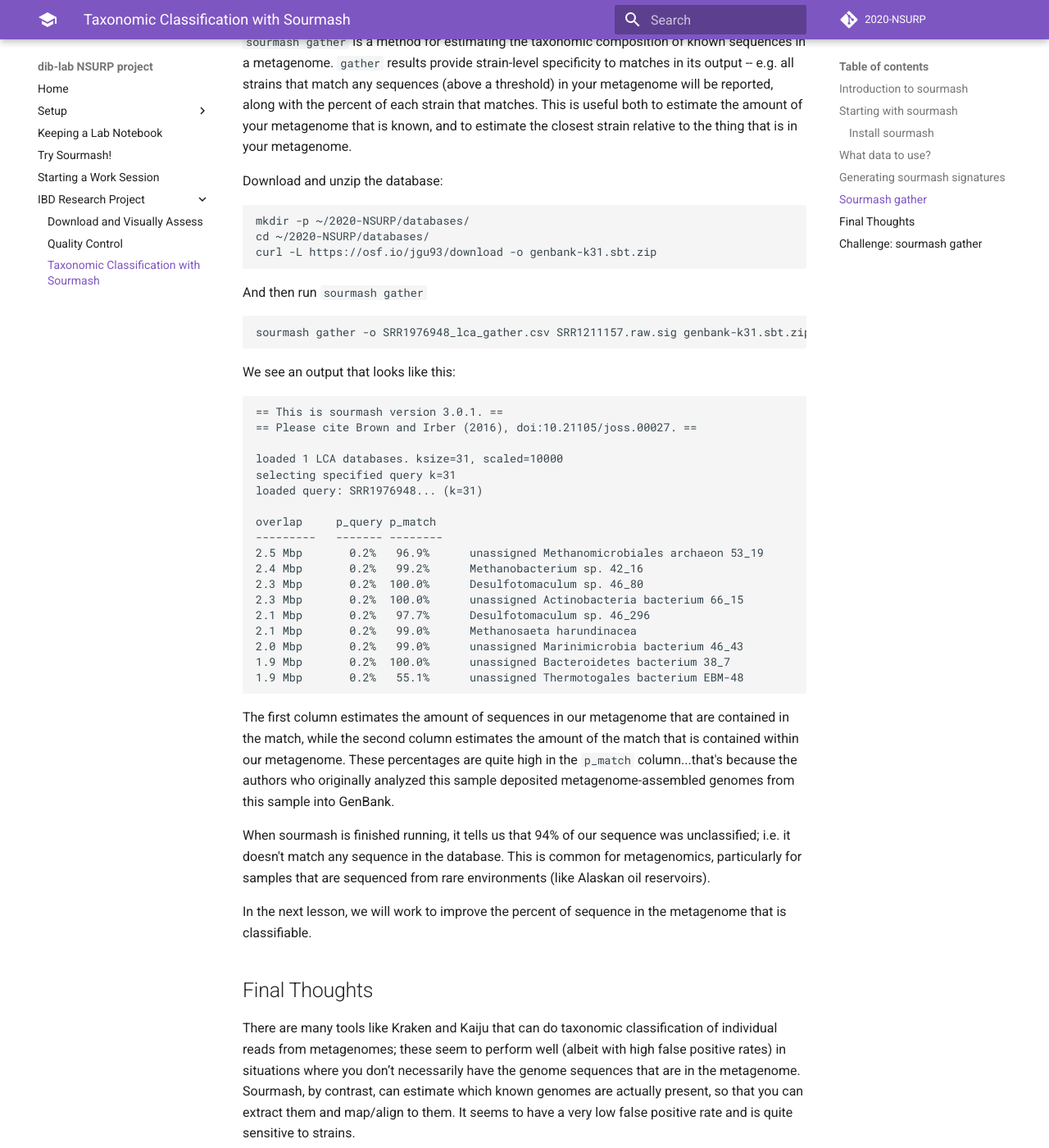
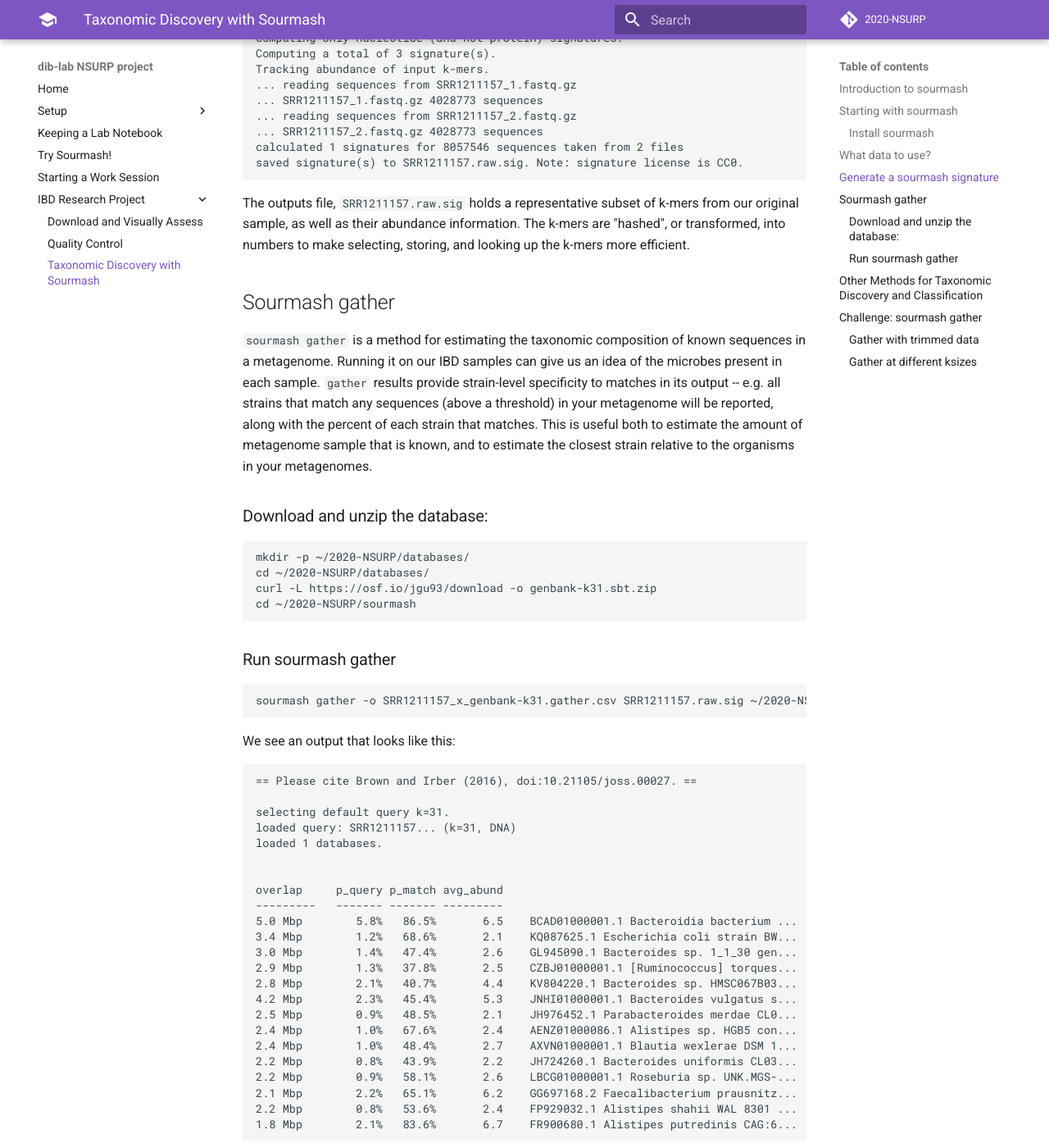
Before and after one commit to dib-lab/2020-NSURP, an MkDocs documentation site: the page built from doc/08.taxonomic-discovery-with-sourmash.md, in a window 1280 px wide and 1400 px high, scrolled down 2128 px. Shown: the whole window at 82% size. Built offline with MkDocs 1.6.1 and Material for MkDocs 9.7.7, drawn with Linux system fonts in a browser that asks for light colours; comment, search, counter and statistics services are not loaded; some of the changed text lies outside the part shown.

Commit message:
upd taxo discovery

````diff
--- a/doc/08.taxonomic-classification-with-sourmash.md
+++ b/doc/08.taxonomic-discovery-with-sourmash.md
@@ -1,4 +1,4 @@
-Taxonomic Classification with Sourmash
+Taxonomic Discovery with Sourmash
 ===
 
 *(beware: module construction still in progress)*
@@ -62,7 +62,7 @@
 ln -s ~/2020-NSURP/raw_data/*fastq.gz .
 ```
 
-## Generating sourmash signatures
+## Generate a sourmash signature
 
 Next, let's make sourmash signatures from our reads.
 
@@ -72,72 +72,126 @@
 sourmash compute -o SRR1211157.raw.sig --merge SRR1211157 --scaled 2000 -k 21,31,51 --track-abundance SRR1211157_*fastq.gz
 ```
 
+You should see output that looks like this:
+
+```
+== This is sourmash version 3.4.1. ==
+== Please cite Brown and Irber (2016), doi:10.21105/joss.00027. ==
+
+setting num_hashes to 0 because --scaled is set
+computing signatures for files: SRR1211157_1.fastq.gz, SRR1211157_2.fastq.gz
+Computing signature for ksizes: [21, 31, 51]
+Computing only nucleotide (and not protein) signatures.
+Computing a total of 3 signature(s).
+Tracking abundance of input k-mers.
+... reading sequences from SRR1211157_1.fastq.gz
+... SRR1211157_1.fastq.gz 4028773 sequences
+... reading sequences from SRR1211157_2.fastq.gz
+... SRR1211157_2.fastq.gz 4028773 sequences
+calculated 1 signatures for 8057546 sequences taken from 2 files
+saved signature(s) to SRR1211157.raw.sig. Note: signature license is CC0.
+```
+
 The outputs file, `SRR1211157.raw.sig` holds a representative subset of k-mers from our original sample, as well as their abundance information.
 The k-mers are "hashed", or transformed, into numbers to make selecting, storing, and looking up the k-mers more efficient.
 
 ## Sourmash gather
 
 `sourmash gather` is a method for estimating the taxonomic composition of known sequences in a metagenome.
+Running it on our IBD samples can give us an idea of the microbes present in each sample.
  `gather` results provide strain-level specificity to matches in its output -- e.g. all strains that match any sequences (above a threshold) in your metagenome will be reported, along with the percent of each strain that matches.
-This is useful both to estimate the amount of your metagenome that is known, and to estimate the closest strain relative to the thing that is in your metagenome.
+This is useful both to estimate the amount of metagenome sample that is known, and to estimate the closest strain relative to the organisms in your metagenomes.
 
-Download and unzip the database:
+### Download and unzip the database:
 
 ```
 mkdir -p ~/2020-NSURP/databases/
 cd ~/2020-NSURP/databases/
 curl -L https://osf.io/jgu93/download -o genbank-k31.sbt.zip
+cd ~/2020-NSURP/sourmash
 ```
 
-And then run `sourmash gather`
+### Run sourmash gather
 
 ```
-sourmash gather -o SRR1976948_lca_gather.csv SRR1211157.raw.sig genbank-k31.sbt.zip
+sourmash gather -o SRR1211157_x_genbank-k31.gather.csv SRR1211157.raw.sig ~/2020-NSURP/databases/genbank-k31.sbt.zip
 ```
 
 We see an output that looks like this:
 
 ```
-== This is sourmash version 3.0.1. ==
 == Please cite Brown and Irber (2016), doi:10.21105/joss.00027. ==
 
-loaded 1 LCA databases. ksize=31, scaled=10000
-selecting specified query k=31
-loaded query: SRR1976948... (k=31)
+selecting default query k=31.
+loaded query: SRR1211157... (k=31, DNA)
+loaded 1 databases.
 
-overlap     p_query p_match
----------   ------- --------
-2.5 Mbp       0.2%   96.9%      unassigned Methanomicrobiales archaeon 53_19
-2.4 Mbp       0.2%   99.2%      Methanobacterium sp. 42_16
-2.3 Mbp       0.2%  100.0%      Desulfotomaculum sp. 46_80
-2.3 Mbp       0.2%  100.0%      unassigned Actinobacteria bacterium 66_15
-2.1 Mbp       0.2%   97.7%      Desulfotomaculum sp. 46_296
-2.1 Mbp       0.2%   99.0%      Methanosaeta harundinacea
-2.0 Mbp       0.2%   99.0%      unassigned Marinimicrobia bacterium 46_43
-1.9 Mbp       0.2%  100.0%      unassigned Bacteroidetes bacterium 38_7
-1.9 Mbp       0.2%   55.1%      unassigned Thermotogales bacterium EBM-48
+
+overlap     p_query p_match avg_abund
+---------   ------- ------- ---------
+5.0 Mbp        5.8%   86.5%       6.5    BCAD01000001.1 Bacteroidia bacterium ...
+3.4 Mbp        1.2%   68.6%       2.1    KQ087625.1 Escherichia coli strain BW...
+3.0 Mbp        1.4%   47.4%       2.6    GL945090.1 Bacteroides sp. 1_1_30 gen...
+2.9 Mbp        1.3%   37.8%       2.5    CZBJ01000001.1 [Ruminococcus] torques...
+2.8 Mbp        2.1%   40.7%       4.4    KV804220.1 Bacteroides sp. HMSC067B03...
+4.2 Mbp        2.3%   45.4%       5.3    JNHI01000001.1 Bacteroides vulgatus s...
+2.5 Mbp        0.9%   48.5%       2.1    JH976452.1 Parabacteroides merdae CL0...
+2.4 Mbp        1.0%   67.6%       2.4    AENZ01000086.1 Alistipes sp. HGB5 con...
+2.4 Mbp        1.0%   48.4%       2.7    AXVN01000001.1 Blautia wexlerae DSM 1...
+2.2 Mbp        0.8%   43.9%       2.2    JH724260.1 Bacteroides uniformis CL03...
+2.2 Mbp        0.9%   58.1%       2.6    LBCG01000001.1 Roseburia sp. UNK.MGS-...
+2.1 Mbp        2.2%   65.1%       6.2    GG697168.2 Faecalibacterium prausnitz...
+2.2 Mbp        0.8%   53.6%       2.4    FP929032.1 Alistipes shahii WAL 8301 ...
+1.8 Mbp        2.1%   83.6%       6.7    FR900680.1 Alistipes putredinis CAG:6...
 ```
 
-The first column estimates the amount of sequences in our metagenome that are contained in the match, while the second column estimates the amount of the match that is contained within our metagenome.
-These percentages are quite high in the `p_match` column...that's because the authors who originally analyzed this sample deposited metagenome-assembled genomes from this sample into GenBank.
+This will take 10+ minutes to run.
+sourmash also outputs a csv with this and other information that we will use to visualize our results later.
+
+The two columns to pay attention to are `p_query` and `p_match`.
+`p_query` is the percent of the metagenome sample that is
+(estimated to be) from the named organism.  `p_match` is the percent
+of the database match that is found in the query.
+These metrics` are affected by both evolutionary distance and by low coverage of the
+organism's gene set (low sequencing coverage, or little expression).
 
 When sourmash is finished running, it tells us that 94% of our sequence was unclassified; i.e. it doesn't match any sequence in the database.
 This is common for metagenomics, particularly for samples that are sequenced from rare environments (like Alaskan oil reservoirs).
 
-In the next lesson, we will work to improve the percent of sequence in the metagenome that is classifiable.
+In a later module, we may use another dib-lab program, [spacegraphcats](https://link.springer.com/article/10.1186/s13059-020-02066-4), to improve the percent of sequence in the metagenome that is classifiable.
 
-## Final Thoughts
+## Other Methods for Taxonomic Discovery and Classification
 
-There are many tools like Kraken and Kaiju that can do taxonomic classification of individual reads from metagenomes;
-these seem to perform well (albeit with high false positive rates) in situations where you don’t necessarily have the genome sequences that are in the metagenome.
+There are many tools, such as Kraken and Kaiju, that can do taxonomic classification of individual reads from metagenomes.
+These seem to perform well (albeit with high false positive rates) in situations where you don’t necessarily have the genome sequences that are in the metagenome.
 Sourmash, by contrast, can estimate which known genomes are actually present, so that you can extract them and map/align to them.
 It seems to have a very low false positive rate and is quite sensitive to strains.
 
 ## Challenge: sourmash gather
 
+### Gather with trimmed data
+
 Above, we ran `sourmash gather` on our untrimmed data.
 XX% of the sample did not contain sequence in any GenBank assembly.
 A substantial proportion of this sequence could be due to errors.
-Run `sourmash gather` again on your adapter and k-mer trimmed data.
+Run `sourmash gather` again on your adapter/ k-mer trimmed data.
 How much less of the sequence is unclassifiable when the errors and adapters are removed?
 How many species are no longer detected after k-mer and error trimming?
+
+### Gather at different ksizes
+
+The genbank reference databases for signatures of ksize k=21 and k=51 are available for download.
+
+k=21
+```
+cd ~/2020-NSURP/databases/
+curl -L https://osf.io/dm7n4/download -o genbank-k21.sbt.zip
+```
+
+k=51
+```
+cd ~/2020-NSURP/databases/
+curl -L https://osf.io/2uvsc/download -o genbank-k51.sbt.zip
+```
+
+How do you expect the gather results to differ for each? Why?
--- a/mkdocs.yml
+++ b/mkdocs.yml
@@ -38,4 +38,4 @@
   - "IBD Research Project":
     - "Download and Visually Assess": "06.download-assess-ibd-data.md"
     - "Quality Control": "07.quality-control.md"
-    - "Taxonomic Classification with Sourmash": "08.taxonomic-classification-with-sourmash.md"
+    - "Taxonomic Discovery with Sourmash": "08.taxonomic-discovery-with-sourmash.md"
````
